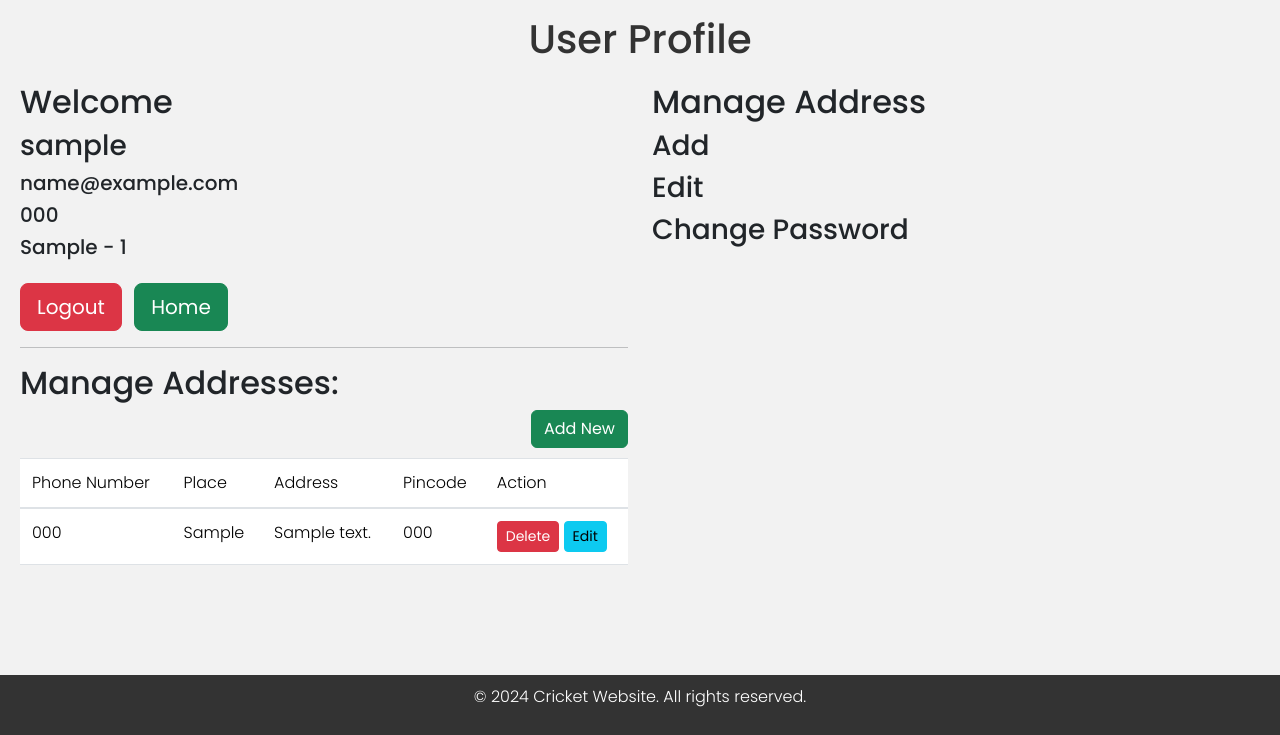
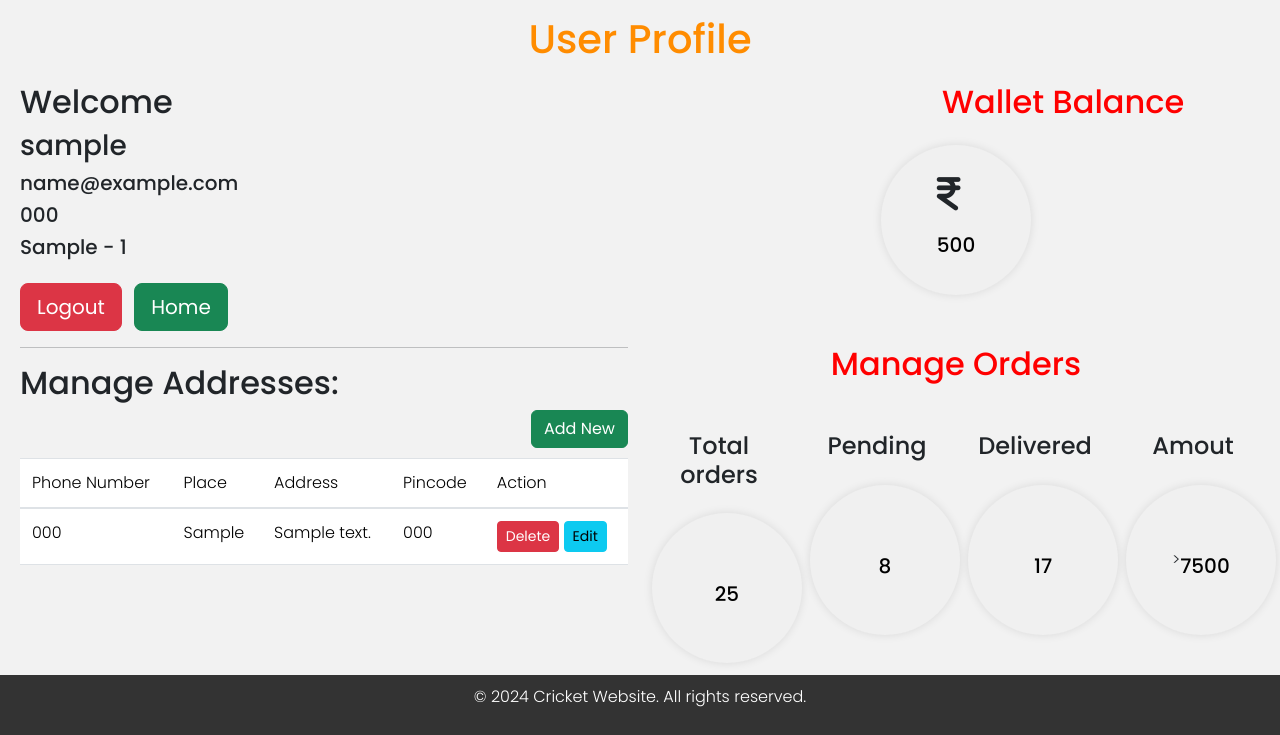
Before and after one commit to saravana1304/cricket-ecomerce-website-project, a Django app: page /profile/ in a window 1280 px wide. Shown: the part 65-800 px from the top of the page. Run offline with Django 4.2, Linux system fonts and the light colour scheme; a user stored in the database is signed in; tables that the repository leaves empty hold one stand-in row (values such as "Sample post"); some libraries are stand-ins or nearby versions.

Commit message:
profile cart updation

```diff
--- a/crickart/userprofile/templates/userprofile/profile.html
+++ b/crickart/userprofile/templates/userprofile/profile.html
@@ -43,10 +43,35 @@
         margin-bottom: 10px;
         float: right;
     }
+    .wallet {
+        width: 150px;
+        height: 150px;
+        background-color: #f0f0f0;
+        border-radius: 50%;
+        display: flex;
+        justify-content: center;
+        align-items: center;
+        box-shadow: 0 0 10px rgba(0, 0, 0, 0.1);
+        margin: 0 auto;
+    }
+
+    .balance {
+        font-size: 24px;
+        font-weight: bold;
+        color: #333;
+    }
+
+    .currency {
+        font-size: 16px;
+        color: #666;
+    }
+    .fa-indian-rupee-sign {
+        font-size: 38px;
+    }
 </style>
 
 <div class="container">
-    <h1>User Profile</h1>
+    <h1 style="color: darkorange">User Profile</h1>
     <div class="row">
         <div class="col-md-6">
             <h2>Welcome</h2>
@@ -90,10 +115,43 @@
             </table>
         </div>
         <div class="col-md-6">
-            <h2>Manage Address</h2>
-            <h3>Add</h3>
-            <h3>Edit</h3>
-            <h3>Change Password</h3>
+            <h2 style="color: red;margin-left: 290px;">Wallet Balance</h2>
+            <div class="wallet mt-4">
+                    <div class="balance"></div>
+                    <i class="fa-solid fa-indian-rupee-sign"><h5 style="margin-top:20px; color:black;">500</h5></i>
+                </div>
+                <h2 style="margin-top: 50px; color: red; text-align: center;">Manage Orders</h2>
+                <div class="row mt-5">
+                    <div class="col-md-3">
+                        <h4 style="text-align: center;">Total orders</h4>
+                        <div class="wallet mt-4">
+                            <div class="balance"></div>
+                            <h5 style="margin-top:20px; color:black;">25</h5></i>
+                        </div>
+                    </div>
+                    <div class="col-md-3">
+                        <h4 style="text-align: center;">Pending</h4>
+                        <div class="wallet mt-4">
+                            <div class="balance"></div>
+                           <h5 style="margin-top:20px; color:black;">8</h5></i>
+                        </div>
+                    </div>
+                    <div class="col-md-3">
+                        <h4 style="text-align: center;">Delivered</h4>
+                        <div class="wallet mt-4">
+                            <div class="balance"></div>
+                          <h5 style="margin-top:20px; color:black;">17</h5></i>
+                        </div>
+                    </div>
+                    <div class="col-md-3">
+                        <h4 style="text-align: center;color: #212529;">Amout</h4>
+                        <div class="wallet mt-4">
+                            <div class="balance"></div>
+                           ><h5 style="margin-top:20px; color:black;">7500</h5></i>
+                        </div>
+                    </div>
+                </div>
+            </div>
         </div>
     </div>
 </div>
--- a/crickart/userprofile/views.py
+++ b/crickart/userprofile/views.py
@@ -145,11 +145,21 @@ def clear_cart(request):
 
 # check_outpage
 
-@login_required(login_url='userlogin')
+@login_required
 def checkout_page(request):
-    try:
-        user_profile = UserProfile.objects.get(user=request.user)
-    except UserProfile.DoesNotExist:
-        user_profile = None
+    user = request.user
+    user_profile_address = UserProfile.objects.filter(user=user).first()
+    adminn_product = Product.objects.all()
+    usercart = Cart.objects.all()
+    shipping=Address.objects.all()
 
-    return render(request, 'userprofile/checkout.html', {'user_profile': user_profile})
+
+    context = {
+        'user': user,
+        'userprofile_address': user_profile_address,
+        'adminn_product': adminn_product,
+        'usercart' : usercart,
+        'shipping' : shipping,
+    }
+
+    return render(request, 'userprofile/checkout.html', context)
```
Also changed, not shown: crickart/userprofile/templates/userprofile/checkout.html (+76 -26 lines).
